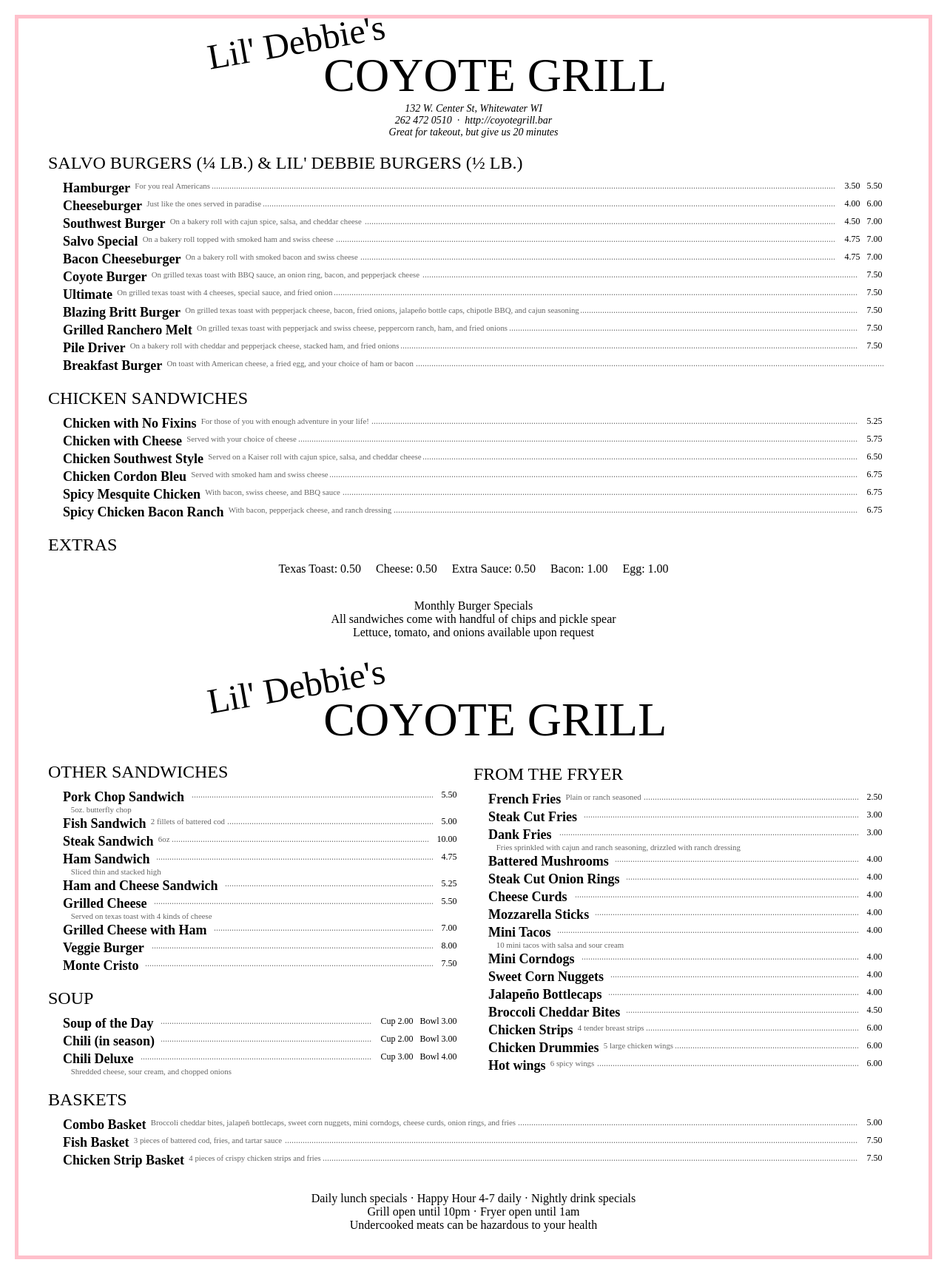
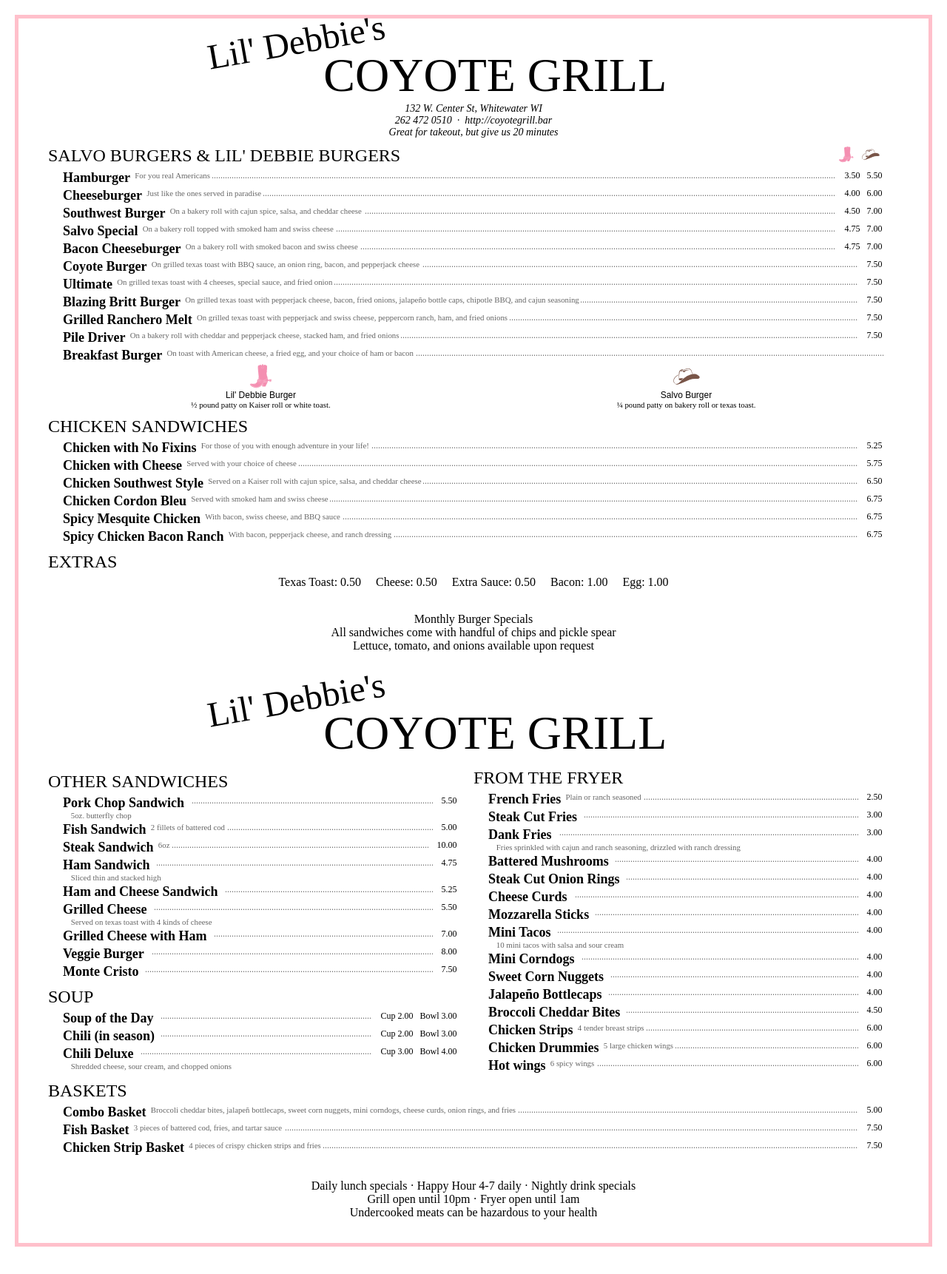
Before and after one commit to jacobmischka/coyote-grill, a Jekyll site: the page built from menu.html, in a window 1280 px wide. Shown: the whole page at 74% size. Built offline with Jekyll 4.4.1, drawn with Linux system fonts in a browser that asks for light colours; some web fonts are replaced.

Commit message:
Try icons for lil debbie vs salvo burgers

```diff
--- a/_includes/menu/menu-item-group.html
+++ b/_includes/menu/menu-item-group.html
@@ -1,5 +1,10 @@
 <section class="menu-section">
-	<h2>{{ include.title }}</h2>
+	<header>
+		<h2>{{ include.title }}</h2>
+{% if include.labels %}
+		{{ include.labels }}
+{% endif %}
+	</header>
 	<ul class="menu-item-group">
 {% for item in include.dataset %}
 		{% include menu/menu-item.html item=item inline_desc=include.inline_desc %}
--- a/css/menu.scss
+++ b/css/menu.scss
@@ -27,7 +27,7 @@ h1 {
 h2 {
 	font-family: 'Risque', cursive;
 	font-weight: 100;
-	margin-bottom: 10px;
+	margin: 10px 0 5px 0;
 	text-transform: uppercase;
 }
 
@@ -107,7 +107,75 @@ address {
 	}
 }
 
+figure.lil-debbie {
+	fill: #F48FB1;
+}
+
+figure.salvo {
+	fill: #795548;
+}
+
+.burger-type-description {
+	text-align: center;
+	font-size: 12px;
+
+	figure {
+		margin: 0;
+
+		svg {
+			vertical-align: middle;
+			width: 36px;
+			height: 36px;
+		}
+
+		figcaption {
+			font-family: sans-serif;
+		}
+	}
+
+	p {
+		margin: 0;
+		font-size: 0.9em;
+	}
+}
+
 .menu-section {
+
+	header {
+		display: flex;
+		flex-direction: row;
+		justify-content: space-between;
+
+		.menu-item-group-label {
+			margin: 10px 0 5px 0;
+			padding: 0;
+			float: right;
+			list-style: none;
+			font-size: 12px;
+			margin-right: 20px;
+			padding-right: 0.5em;
+
+			li {
+				margin: 0;
+				display: inline-block;
+
+				& + li {
+					margin-left: 0.5em;
+				}
+
+				figure {
+					margin: 0;
+					width: 24px;
+					height: 24px;
+
+					svg {
+						width: 24px;
+						height: 24px;
+					}
+				}
+			}
+		}
+	}
 
 	.menu-item-group {
 		list-style: none;
--- a/menu.html
+++ b/menu.html
@@ -7,7 +7,53 @@ layout: menu
 		{% include menu/address.html %}
 	</header>
 
-	{% include menu/menu-item-group.html title="Salvo Burgers (&frac14; lb.) & Lil' Debbie Burgers (&frac12; lb.)" dataset=site.data.burgers %}
+{% capture lil_debbie_icon %}
+	<figure class="lil-debbie">
+		{% include images/cowgirl-boot.svg %}
+	</figure>
+{% endcapture %}
+{% capture salvo_icon %}
+	<figure class="salvo">
+		{% include images/cowboy-hat.svg %}
+	</figure>
+{% endcapture %}
+
+{% capture burger_labels %}
+	<ul class="menu-item-group-label">
+		<li>{{ lil_debbie_icon}}</li>
+		<li>{{ salvo_icon }}</li>
+	</ul>
+{% endcapture %}
+
+	{% include menu/menu-item-group.html title="Salvo Burgers & Lil' Debbie Burgers" labels=burger_labels dataset=site.data.burgers %}
+	<div class="row">
+		<div class="column">
+			<aside class="burger-type-description">
+				<figure class="lil-debbie">
+					{% include images/cowgirl-boot.svg %}
+					<figcaption>
+						Lil' Debbie Burger
+					</figcaption>
+				</figure>
+				<p>
+					&frac12; pound patty on Kaiser roll or white toast.
+				</p>
+			</aside>
+		</div>
+		<div class="column">
+			<aside class="burger-type-description">
+				<figure class="salvo">
+					{% include images/cowboy-hat.svg %}
+					<figcaption>
+						Salvo Burger
+					</figcaption>
+				</figure>
+				<p>
+					&frac14; pound patty on bakery roll or texas toast.
+				</p>
+			</aside>
+		</div>
+	</div>
 	{% include menu/menu-item-group.html title="Chicken Sandwiches" dataset=site.data.chicken_sandwiches %}
 	{% include menu/inline-menu-item-group.html title="Extras" dataset=site.data.extras %}
 
```
Also changed, not shown: _includes/images/cowboy-hat.svg (added), _includes/images/cowgirl-boot.svg (added), 1 other file.
